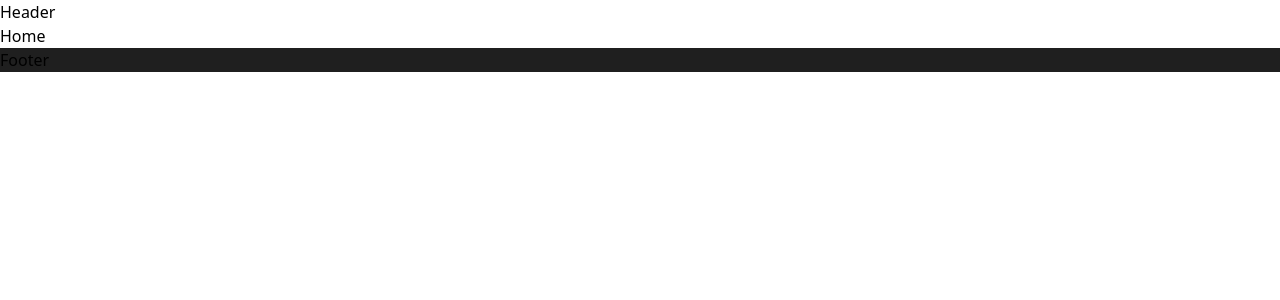
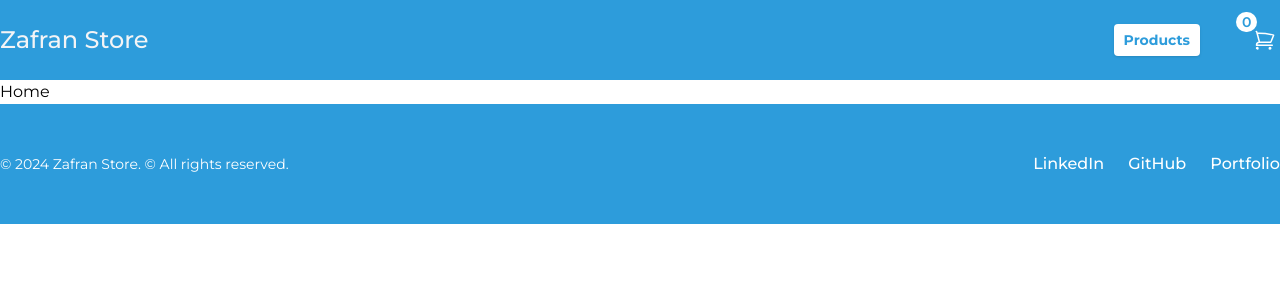
Before and after one commit to irfanazizalamin/evermos-assignment, a Nuxt app: page / in a window 1280 px wide. Shown: the top 300 px of the page. Built offline with nearby package versions, Linux system fonts and the light colour scheme.

Commit message:
feat: implement header and footer

```diff
--- /dev/null
+++ b/assets/scss/app.scss
@@ -0,0 +1,45 @@
+@import url("https://fonts.googleapis.com/css2?family=Montserrat:ital,wght@0,300;0,400;0,500;0,600;0,700;1,300;1,400;1,500;1,600;1,700&display=swap");
+
+@tailwind base;
+@tailwind components;
+@tailwind utilities;
+
+:root {
+  --color-primary: #2d9cdb;
+  --color-primary-lighten: #e3f0f7;
+  --color-secondary: #1f2855;
+  --color-secondary-lighten: #f0f2fa;
+}
+
+body {
+  font-family: "Montserrat", sans-serif;
+}
+
+// scrollbar
+::-webkit-scrollbar {
+  width: 6px;
+  height: 4px;
+}
+
+::-webkit-scrollbar-track {
+  background: transparent;
+}
+
+::-webkit-scrollbar-thumb {
+  background: #929292;
+  border-radius: 6px;
+}
+
+::-webkit-scrollbar-thumb:hover {
+  background: #7e7e7e;
+}
+
+.fade-enter-active,
+.fade-leave-active {
+  transition: opacity 0.3s ease;
+}
+
+.fade-enter-from,
+.fade-leave-to {
+  opacity: 0;
+}
--- /dev/null
+++ b/components/Footer.vue
@@ -0,0 +1,43 @@
+<template>
+  <div
+    class="mx-auto container py-12 md:flex md:items-center md:justify-between text-white"
+  >
+    <div class="flex justify-center space-x-6 md:order-2">
+      <a
+        v-for="item in navigation"
+        :key="item.name"
+        :href="item.href"
+        target="_blank"
+        class="font-medium hover:text-primary-lighten"
+      >
+        <div>{{ item.name }}</div>
+      </a>
+    </div>
+    <div class="mt-8 md:order-1 md:mt-0">
+      <p class="text-center text-sm leading-5">
+        &copy; {{ dateNow }} Zafran Store. © All rights reserved.
+      </p>
+    </div>
+  </div>
+</template>
+
+<script setup>
+const dateNow = new Date().getFullYear();
+
+const navigation = [
+  {
+    name: "LinkedIn",
+    href: "https://www.linkedin.com/in/irfan-aziz-al-amin-16967b142/",
+  },
+
+  {
+    name: "GitHub",
+    href: "https://github.com/irfanazizalamin",
+  },
+
+  {
+    name: "Portfolio",
+    href: "https://irfanazizalamin.site",
+  },
+];
+</script>
--- /dev/null
+++ b/components/Header.vue
@@ -0,0 +1,99 @@
+<template>
+  <nav
+    class="mx-auto flex container items-center justify-between py-6 px-4 lg:px-0 text-white"
+    aria-label="Main Navigation"
+  >
+    <NuxtLink to="/" class="-m-1.5 p-1.5">
+      <h1 class="text-2xl font-medium text-gray-100">Zafran Store</h1>
+    </NuxtLink>
+    <div class="flex items-center gap-5">
+      <ShoppingCartIcon
+        class="lg:hidden w-7 h-7 hover:bg-white hover:text-primary cursor-pointer rounded-full p-1 transition-all"
+      />
+      <div class="flex lg:hidden">
+        <button
+          type="button"
+          class="-m-2.5 inline-flex items-center justify-center rounded-md p-2.5 text-gray-100"
+          @click="mobileMenuOpen = true"
+        >
+          <span class="sr-only">Toggle main menu</span>
+          <Bars3Icon class="h-6 w-6" aria-hidden="true" />
+        </button>
+      </div>
+    </div>
+    <div class="hidden lg:flex lg:gap-x-12 items-center">
+      <NuxtLink
+        v-for="link in navigation"
+        :key="link.name"
+        :to="link.href"
+        class="text-sm font-bold leading-6 text-primary hover:text-secondary bg-white hover:bg-primary-lighten px-2.5 py-1 rounded shadow transition-all"
+      >
+        {{ link.name }}
+      </NuxtLink>
+      <div class="relative">
+        <span
+          class="text-primary text-sm font-semibold bg-white rounded-full absolute flex px-1.5 -top-3 -left-3"
+        >
+          0
+        </span>
+        <ShoppingCartIcon
+          class="w-8 h-8 hover:bg-primary-lighten hover:text-secondary cursor-pointer rounded-full p-1 transition-all"
+        />
+      </div>
+    </div>
+  </nav>
+  <ClientOnly>
+    <Dialog
+      as="div"
+      class="lg:hidden"
+      @close="isMobileMenuShown = false"
+      :open="isMobileMenuShown"
+    >
+      <div class="fixed inset-0 z-[1000]" />
+      <DialogPanel
+        class="fixed inset-y-0 right-0 z-[1000] w-full overflow-y-auto bg-white px-6 py-6 sm:max-w-sm sm:ring-1 sm:ring-gray-900/10"
+      >
+        <div class="flex items-center justify-between">
+          <NuxtLink to="/" class="-m-1.5 p-1.5">
+            <h1 class="text-2xl font-medium">Simple Store</h1>
+          </NuxtLink>
+          <button
+            type="button"
+            class="-m-2.5 rounded-md p-2.5 text-gray-700"
+            @click="isMobileMenuShown = false"
+          >
+            <span class="sr-only">Close menu</span>
+            <XMarkIcon class="h-6 w-6" aria-hidden="true" />
+          </button>
+        </div>
+        <div class="mt-6 flow-root">
+          <div class="-my-6 divide-y divide-gray-500/10">
+            <div class="space-y-2 py-6">
+              <a
+                v-for="link in navigation"
+                :key="link.name"
+                :href="link.href"
+                class="-mx-3 block rounded-lg px-3 py-2 text-base font-semibold leading-7 text-gray-900 hover:bg-gray-50"
+                >{{ link.name }}</a
+              >
+            </div>
+          </div>
+        </div>
+      </DialogPanel>
+    </Dialog>
+  </ClientOnly>
+</template>
+
+<script setup>
+import { ref } from "vue";
+import {
+  Bars3Icon,
+  XMarkIcon,
+  ShoppingCartIcon,
+} from "@heroicons/vue/24/outline";
+import { Dialog, DialogPanel } from "@headlessui/vue";
+
+const navigation = [{ name: "Products", href: "/products" }];
+
+const isMobileMenuShown = ref(false);
+</script>
--- a/layouts/default.vue
+++ b/layouts/default.vue
@@ -1,13 +1,16 @@
 <template>
-  <header>
-    <div>Header</div>
+  <header class="bg-primary">
+    <Header />
   </header>
   <main>
     <slot />
   </main>
   <footer class="bg-primary">
-    <div>Footer</div>
+    <Footer />
   </footer>
 </template>
 
-<script setup></script>
+<script setup>
+import Footer from '~/components/Footer.vue';
+import Header from '~/components/Header.vue';
+</script>
--- a/nuxt.config.ts
+++ b/nuxt.config.ts
@@ -3,4 +3,7 @@ export default defineNuxtConfig({
   compatibilityDate: "2024-04-03",
   devtools: { enabled: true },
   modules: ["@nuxtjs/tailwindcss", "@pinia/nuxt"],
+  css: [
+    '~/assets/scss/app.scss',
+  ],
 });
--- a/package.json
+++ b/package.json
@@ -16,7 +16,9 @@
     "@tailwindcss/aspect-ratio": "^0.4.2",
     "@tailwindcss/forms": "^0.5.3",
     "nuxt": "^3.12.4",
-    "vue": "latest"
+    "vue": "latest",
+    "sass": "^1.69.5",
+    "sass-loader": "^13.3.2"
   },
   "dependencies": {
     "@pinia/nuxt": "^0.4.11",
--- a/pages/Test.vue
+++ /dev/null
@@ -1,3 +0,0 @@
-<template>
-    <div>haha</div>
-</template>
--- a/tailwind.config.js
+++ b/tailwind.config.js
@@ -1,13 +1,59 @@
 /** @type {import('tailwindcss').Config} */
+
 module.exports = {
-  content: [],
+  content: [
+    './index.html',
+    './src/**/*.{vue,js,ts,jsx,tsx}',
+  ],
   theme: {
     extend: {
+      fontSize: {
+        h1: ['80px', 1.7],
+        h2: ['60px', 1.7],
+        h3: ['40px', 1.7],
+        h4: ['30px', 1.7],
+        h5: ['24px', 1.7],
+        h6: ['20px', 1.7],
+        body: ['16px', 1.7],
+        caption: ['14px', 1.5],
+        small: ['12px', 1.5],
+        tiny: ['10px', 1.4],
+      },
+      fontWeight: {
+        bold: 700,
+        semibold: 600,
+        medium: 500,
+        regular: 400,
+        light: 300,
+      },
       colors: {
-        primary: "#1F1F1F",
-        primaryLighter: "#333333",
+        'primary': 'var(--color-primary)',
+        'secondary': 'var(--color-secondary)',
+        'accent': '#2993AD',
+        'danger': '#F46363',
+        'warning': '#FF9D3B',
+        'info': '#57C6EE',
+        'success': '#2ED477',
+        'black': {
+          DEFAULT: '#222222',
+          900: '#222222',
+          800: '#333333',
+          700: '#555555',
+          600: '#7E7E7E',
+          500: '#D3D3D3',
+          400: '#ECECEC',
+          300: '#FAFAFA',
+        },
+        'primary-lighten': 'var(--color-primary-lighten)',
+        'secondary-lighten': 'var(--color-secondary-lighten)',
+        'accent-lighten': '#ECF8FF',
+        'danger-lighten': '#FFEEEE',
+        'warning-lighten': '#FFF5EC',
+        'info-lighten': '#EDFBFF',
+        'success-lighten': '#E5F9EC',
+        'custom-yellow': '#FCCD1D',
+        'accent-darken': '#1A7288',
       },
     },
   },
-  plugins: ["@tailwindcss/aspect-ratio", "@tailwindcss/forms"],
-};
+}
```
Also changed, not shown: 1 other file (tests, documents, lock files or other folders).
